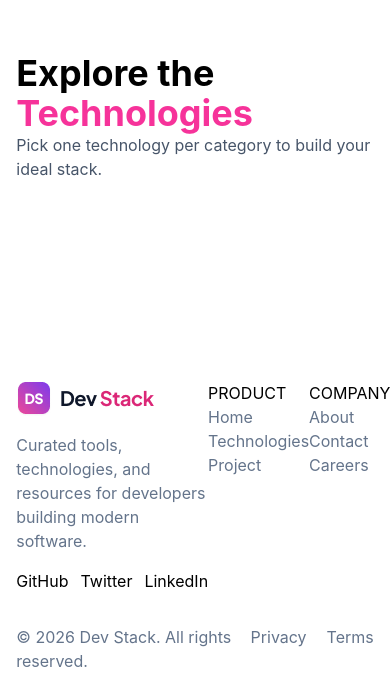
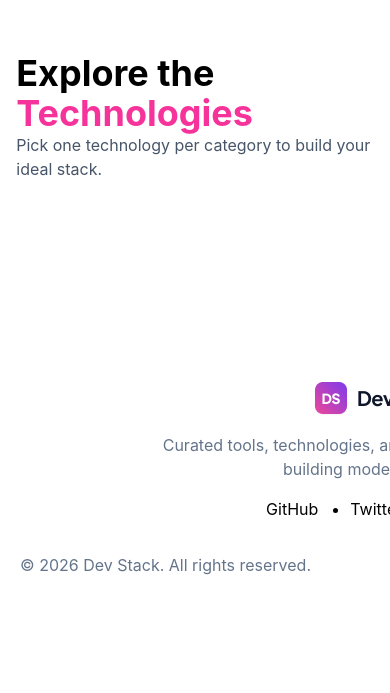
Before and after one commit to therealrifat/DevStack, a React (Vite) app: page / in a window 390 px wide. Shown: the part 1234-1927 px from the top of the page. After the commit the page ends 1831 px from the top, so only its background shows below. Built offline with nearby package versions, Linux system fonts and the light colour scheme.

Commit message:
feat: add resposive design for mobile

```diff
--- a/src/component/Footer.tsx
+++ b/src/component/Footer.tsx
@@ -2,34 +2,34 @@ import footerImage from '../assets/logo-text.png'
 
 const Footer = () => {
     return (
-        <div className="max-w-11/12 mx-auto mt-50 space-y-3">
-           <div className='flex flex-row justify-between'>
-                <div className=' space-y-4'>
-                    <img src={footerImage} alt="" />
-                    <p className='text-[#64748B]'>Curated tools, technologies, and resources for developers building modern software.</p>
-                    <ul className='flex gap-3'>
+        <div className="w-191 md:w-full md:max-w-11/12 mx-auto mt-50 space-y-3">
+           <div className='flex flex-row justify-center  md:justify-between'>
+                <div className=' space-y-4  '>
+                    <img src={footerImage} alt="" className='mx-auto md:mx-0' />
+                    <p className='text-[#64748B] md:mx-0 mx-35 md:text-left text-center'>Curated tools, technologies, and resources for developers building modern software.</p>
+                    <ul className='flex gap-8 md:gap-3 justify-center md:justify-start'>
                         <li><a href="#">GitHub</a></li>
-                        <li><a href="#">Twitter</a></li>
-                        <li><a href="#">LinkedIn</a></li>
+                        <li className=' list-disc md:list-none'><a href="#">Twitter</a></li>
+                        <li className='list-disc md:list-none'><a href="#">LinkedIn</a></li>
                     </ul>
                 </div>
-                <div>
+                <div className=' hidden md:inline'>
                     <h4>PRODUCT </h4>
-                    <ul className='text-[#64748B]'>
+                    <ul className='  text-[#64748B]'>
                         <li><a href="#">Home </a></li>
                         <li><a href="#">Technologies </a></li>
                         <li><a href="#">Project </a></li>
                     </ul>
                 </div>
-                <div>
+                <div className=' hidden md:inline'>
                     <h4>COMPANY </h4>
-                    <ul className='text-[#64748B]'>
+                    <ul className=' text-[#64748B]'>
                         <li><a href="#">About </a></li>
                         <li><a href="#">Contact</a></li>
                         <li><a href="#">Careers </a></li>
                     </ul>
                 </div>
-                <div>
+                <div className='hidden md:inline'>
                     <h4>LEGAL</h4>
                     <ul className='text-[#64748B]'>
                          <li><a href="#">Privacy Policy </a></li>
@@ -37,7 +37,7 @@ const Footer = () => {
                     </ul>
                 </div>
            </div>
-           <div className='flex justify-between py-5 text-[#64748b]'>
+           <div className='flex justify-between py-5 px-5 md:px-0 text-[#64748b]'>
                 <p>© 2026 Dev Stack. All rights reserved.</p>
                 <div className='flex gap-5'>
                     <p>Privacy</p>
--- a/src/component/Navbar.tsx
+++ b/src/component/Navbar.tsx
@@ -14,7 +14,7 @@ const Navbar = () => {
                 <li><a href="#">Contact</a></li>
             </ul>
             <div className=' flex gap-4'>
-                <button className='text-[#475569] '>Sign in</button>
+                <button className='text-[#475569] '>Sign In</button>
                 <button className='bg-pink-500 text-white py-2 px-5 rounded-2xl '>Sign Up</button>
             </div>
         </nav>
```
